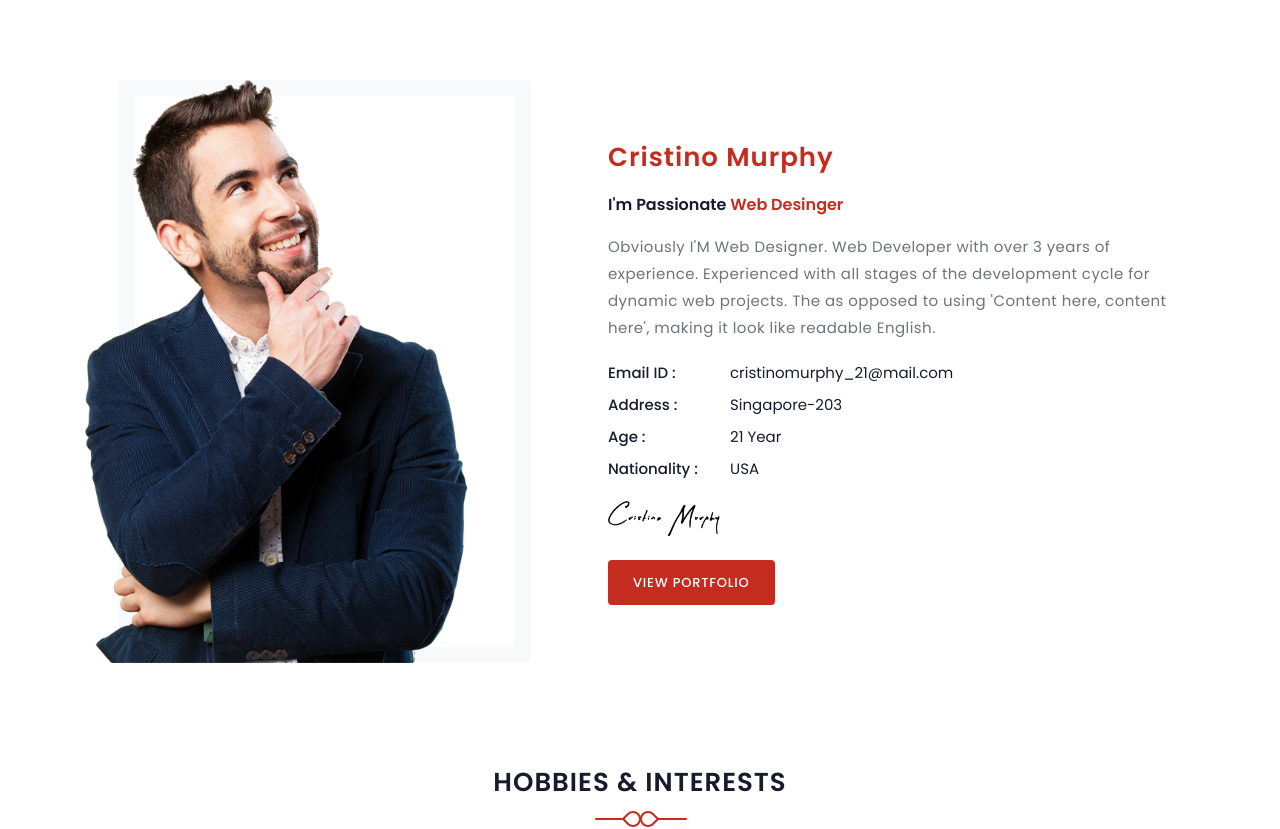
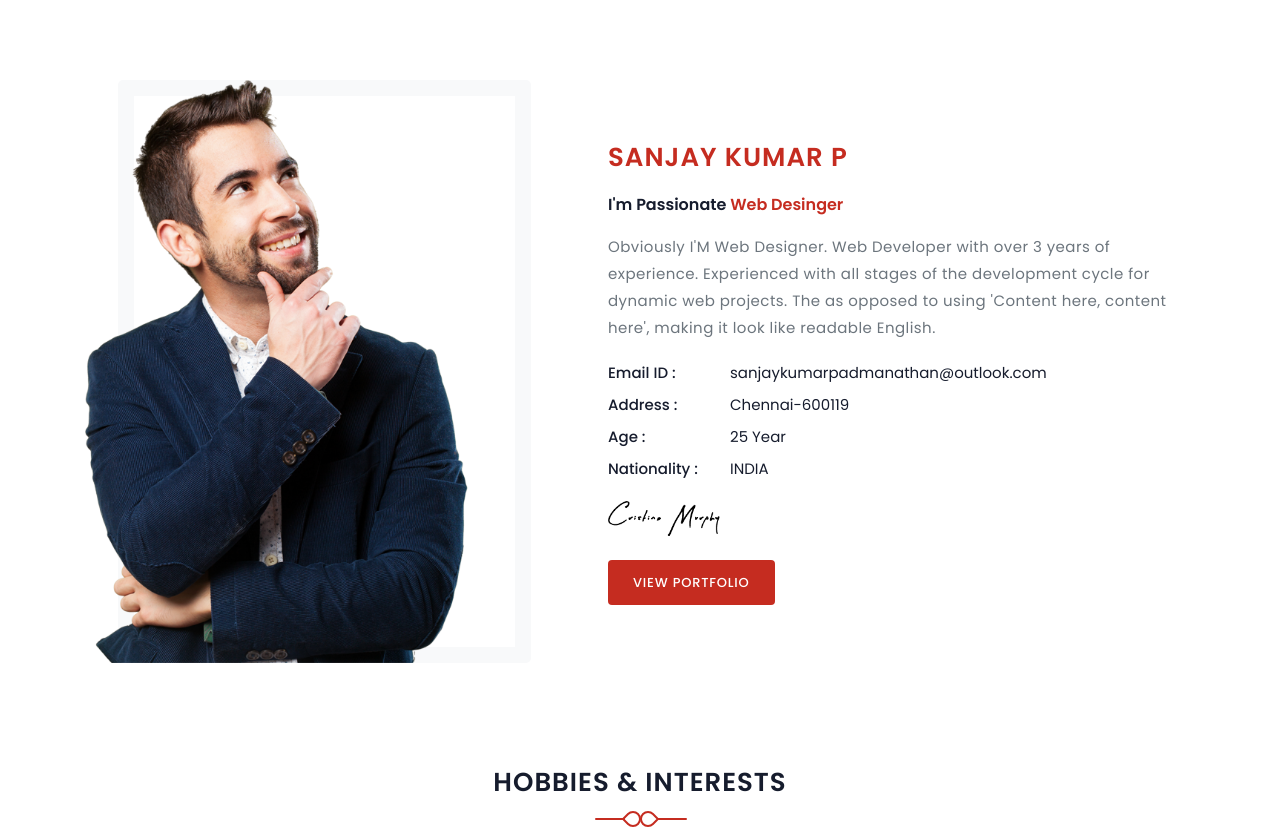
Before and after one commit to Sanjaykumarpadmanathan/My-Cv, a plain HTML site: page index.html in a window 1280 px wide. Shown: the part 820-1649 px from the top of the page. Drawn offline with Linux system fonts and the light colour scheme.

Commit message:
Add files via upload

```diff
--- a/index.html
+++ b/index.html
@@ -127,15 +127,15 @@
 
                     <div class="col-lg-7 col-md-7 mt-4 pt-2 mt-sm-0 pt-sm-0">
                         <div class="section-title about-info mb-0 ml-lg-5 ml-md-3">
-                            <h4 class="title text-custom mb-3">Cristino Murphy</h4>
+                            <h4 class="title text-custom mb-3">SANJAY KUMAR P</h4>
                             <h6 class="designation mb-3">I'm Passionate <span class="text-custom">Web Desinger</span></h6>
                             <p class="text-muted">Obviously I'M Web Designer. Web Developer with over 3 years of experience. Experienced with all stages of the development cycle for dynamic web projects. The as opposed to using 'Content here, content here', making it look like readable English.</p>
                             <div class="about-list">
                                 <ul class="list-unstyled">
-                                    <li><span class="list-title list-inline-item">Email ID : </span> <span> cristinomurphy_21@mail.com </span></li>
-                                    <li><span class="list-title list-inline-item">Address : </span> <span> Singapore-203 </span></li>
-                                    <li><span class="list-title list-inline-item">Age : </span> <span> 21 Year </span></li>
-                                    <li><span class="list-title list-inline-item">Nationality : </span> <span> USA </span></li>
+                                    <li><span class="list-title list-inline-item">Email ID : </span> <span> sanjaykumarpadmanathan@outlook.com </span></li>
+                                    <li><span class="list-title list-inline-item">Address : </span> <span> Chennai-600119 </span></li>
+                                    <li><span class="list-title list-inline-item">Age : </span> <span> 25 Year </span></li>
+                                    <li><span class="list-title list-inline-item">Nationality : </span> <span> INDIA </span></li>
                                 </ul>
                             </div>
                             <img src="images/sign.png" height="35" alt="">
@@ -874,7 +874,7 @@
                             <div class="content mt-3">
                                 <h4 class="title text-uppercase">Email</h4>
                                 <p class="text-muted">Sent an email to the below Email ID to contact me.</p>
-                                <a href="sanjaykumarpadmanathan@outlook.com" class="text-custom">sanjaykumarpadmanathan@outlook.com</a>
+                                <a href="sanjaykumarpadmanathan@outlook.com" class="text-custom">sanjaykumarpadmanathan</br>@outlook.com</a>
                             </div>
                         </div>
                     </div><!--end col-->
```
